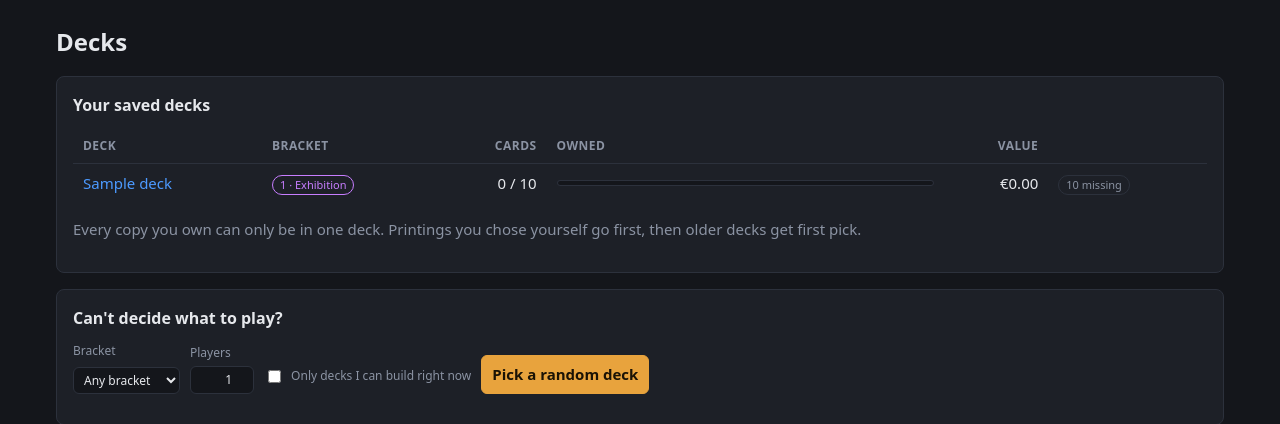
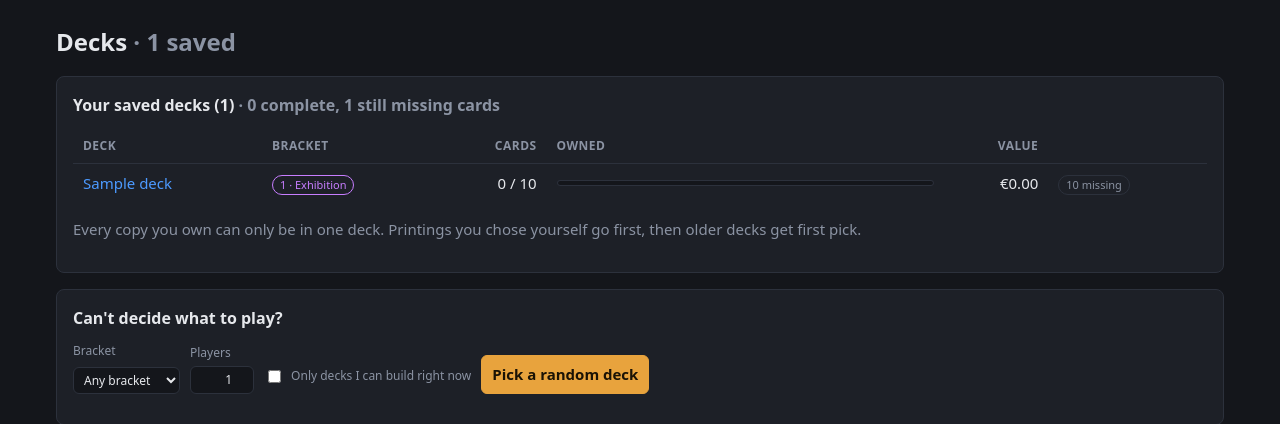
Before and after one commit to Cak3IsLov3/MTG-Collection-Manager, a FastAPI app: page /deck in a window 1280 px wide. Shown: the part 48-472 px from the top of the page. Run offline with FastAPI, Linux system fonts and the light colour scheme; tables that the repository leaves empty hold one stand-in row (values such as "Sample post").

Commit message:
Show how many decks are saved
The decks page shows the number of saved decks in its title, and how
many of them are complete or still missing cards above the list.

Update the decks screenshot in the README.

```diff
--- a/app/templates/deck.html
+++ b/app/templates/deck.html
@@ -56,11 +56,12 @@
   </div>
 </div>
 {% else %}
-<h1>Decks</h1>
+<h1>Decks <span class="muted">· {{ summaries | length }} saved</span></h1>
 
 {% if summaries %}
 <div class="panel table-wrap">
-  <h2>Your saved decks</h2>
+  {% set complete = summaries | selectattr('complete') | list | length %}
+  <h2>Your saved decks ({{ summaries | length }}) <span class="muted">· {{ complete }} complete, {{ summaries | length - complete }} still missing cards</span></h2>
   <table>
     <tr><th>Deck</th><th>Bracket</th><th class="num">Cards</th><th>Owned</th><th class="num">Value</th><th></th></tr>
     {% for s in summaries %}
```
Also changed, not shown: tests/test_decks.py (+10 -0 lines), README.md, 1 other file.
